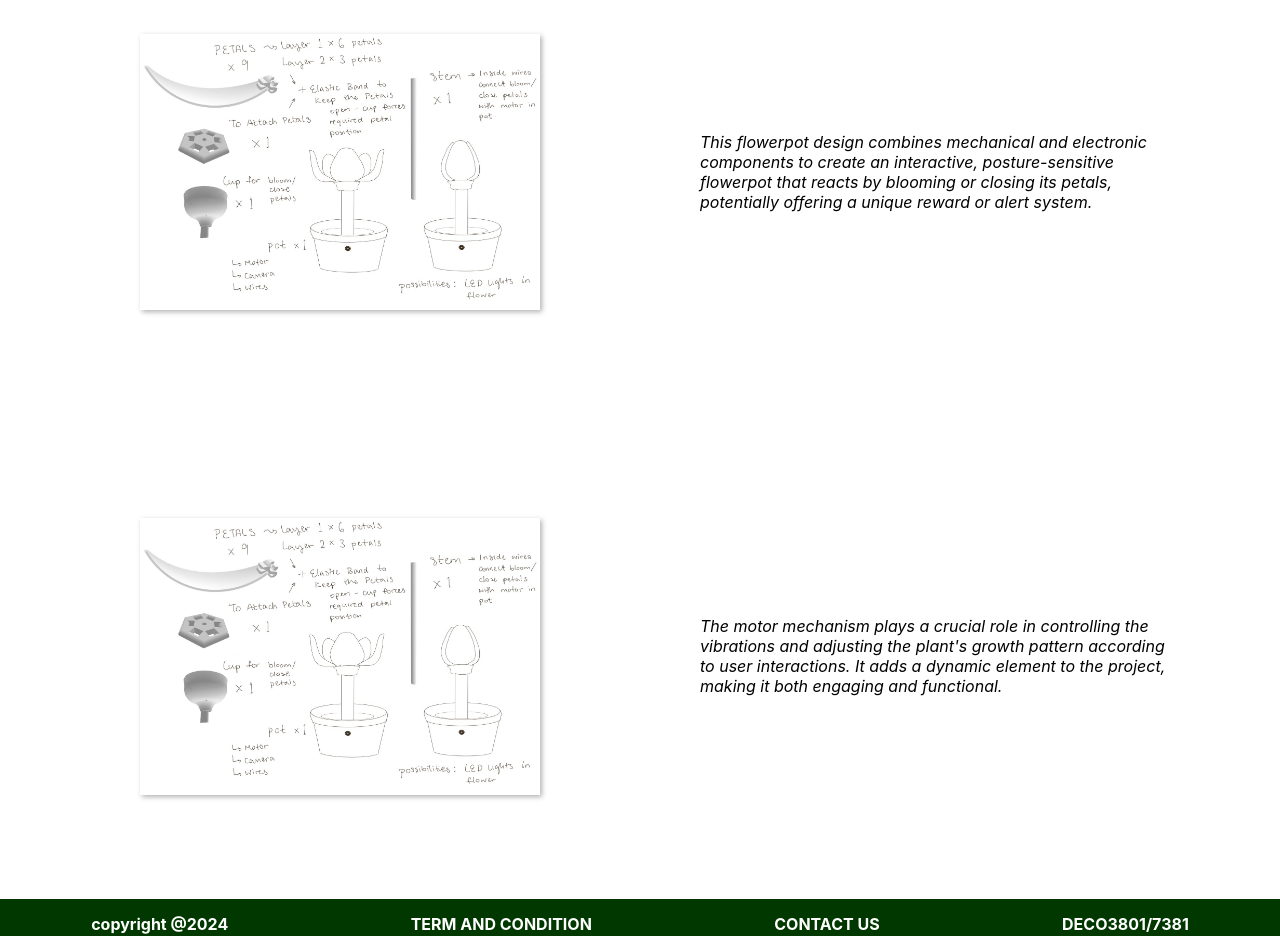
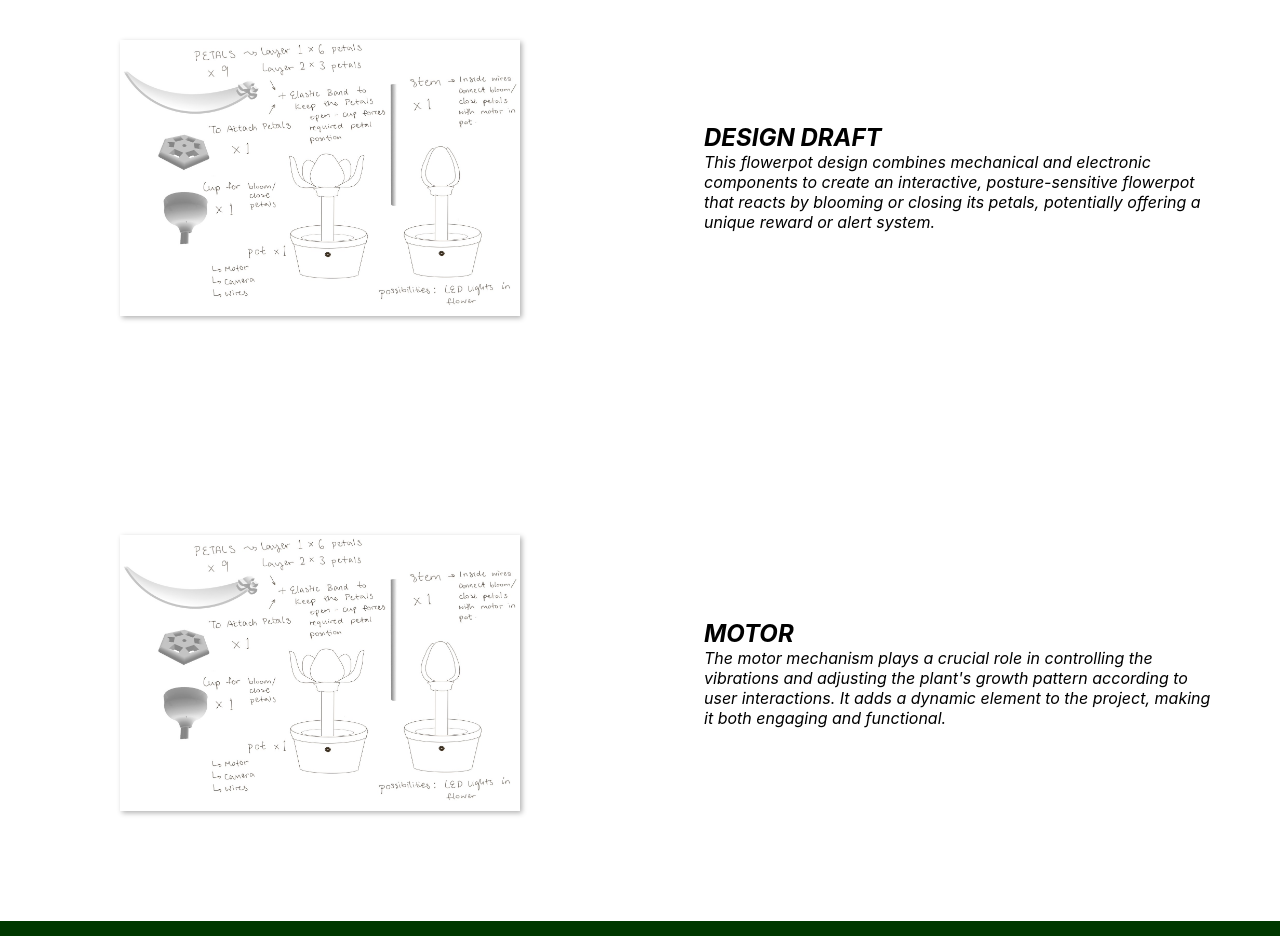
Before and after one commit to Power-Puff-Plants/desktop-garden-web-app, a React (Create React App) app: page /product-detail in a window 1280 px wide. Shown: the part 320-1256 px from the top of the page. Built offline with nearby package versions, Linux system fonts and the light colour scheme.

Commit message:
Stashing stuff

```diff
--- a/src/components/Footer.js
+++ b/src/components/Footer.js
@@ -4,7 +4,7 @@ const Footer = () => {
   return (
     <div className={styles.Footer}>
       <p>copyright @2024</p>
-      <p>TERM AND CONDITION</p>
+      <p>TERMS AND CONDITION</p>
       <p>CONTACT US</p>
       <p>DECO3801/7381</p>
     </div>
--- a/src/screens/ProductDetailScreen.js
+++ b/src/screens/ProductDetailScreen.js
@@ -12,6 +12,9 @@ const ProductDetailsScreen = () => {
           <img className={styles.pot} src="/assets/images/3d design.jpg" alt="Product Motor" />
           </div>
           <div className={styles.productDetailDescription}>
+            <h2>
+              DESIGN DRAFT
+            </h2>
             <p>
             This flowerpot design combines mechanical and electronic components to create an interactive, posture-sensitive flowerpot that reacts by blooming or closing its petals, potentially offering a unique reward or alert system.
             </p>
@@ -23,6 +26,9 @@ const ProductDetailsScreen = () => {
             <img className={styles.pot} src="/assets/images/3d design.jpg" alt="Product Motor" />
           </div>
           <div className={styles.productDetailDescription}>
+            <h2>
+              MOTOR
+            </h2>
             <p>
               The motor mechanism plays a crucial role in controlling the vibrations and adjusting the plant's growth pattern according to user interactions. It adds a dynamic element to the project, making it both engaging and functional.
             </p>
--- a/src/screens/ProductDetailScreen.module.css
+++ b/src/screens/ProductDetailScreen.module.css
@@ -1,6 +1,6 @@
 .ProductDetailScreen {
     padding: 0px;
-    max-width: 1200px;
+    max-width: 12000px;
     margin: 0 auto;
   }
 
```
